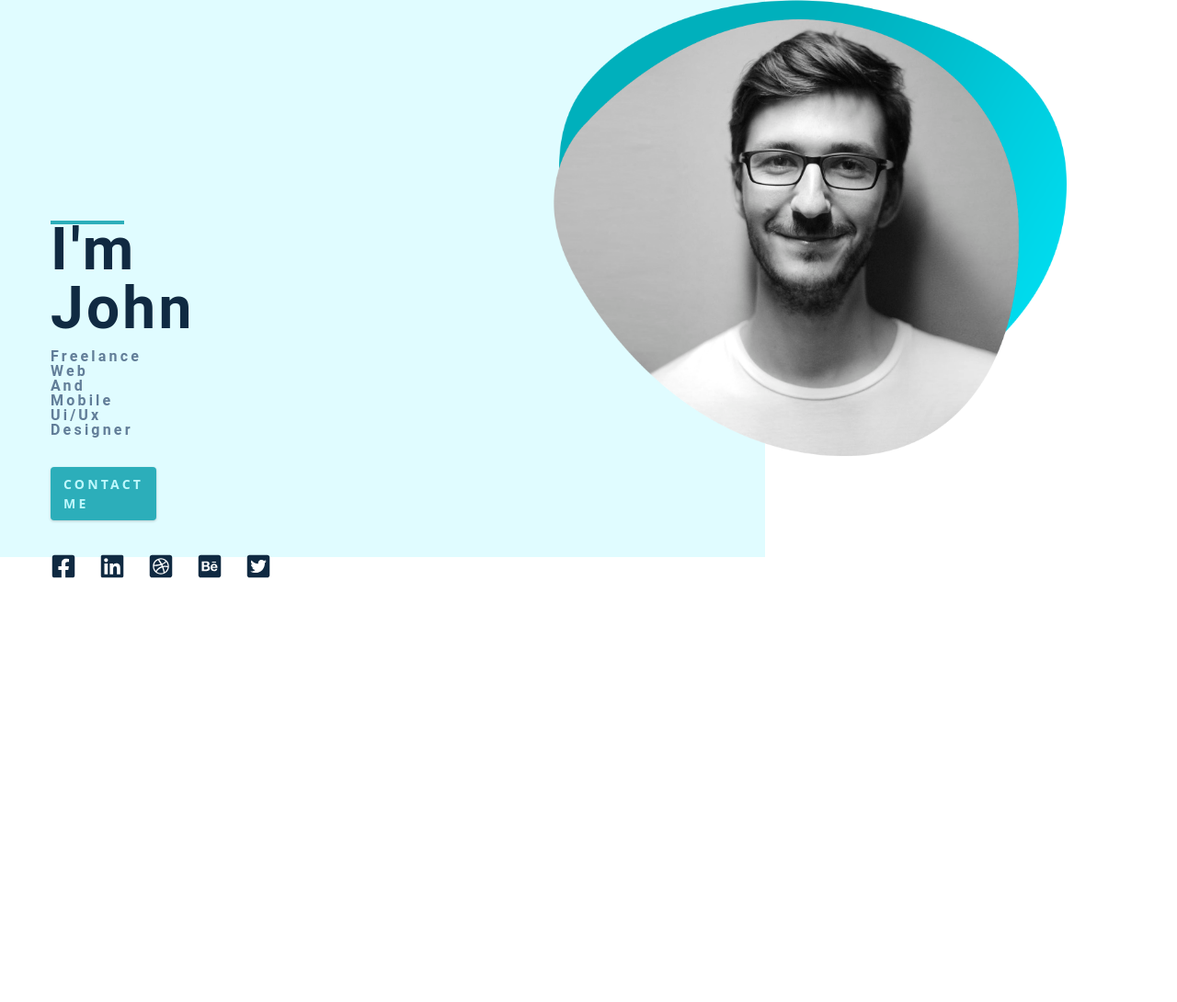
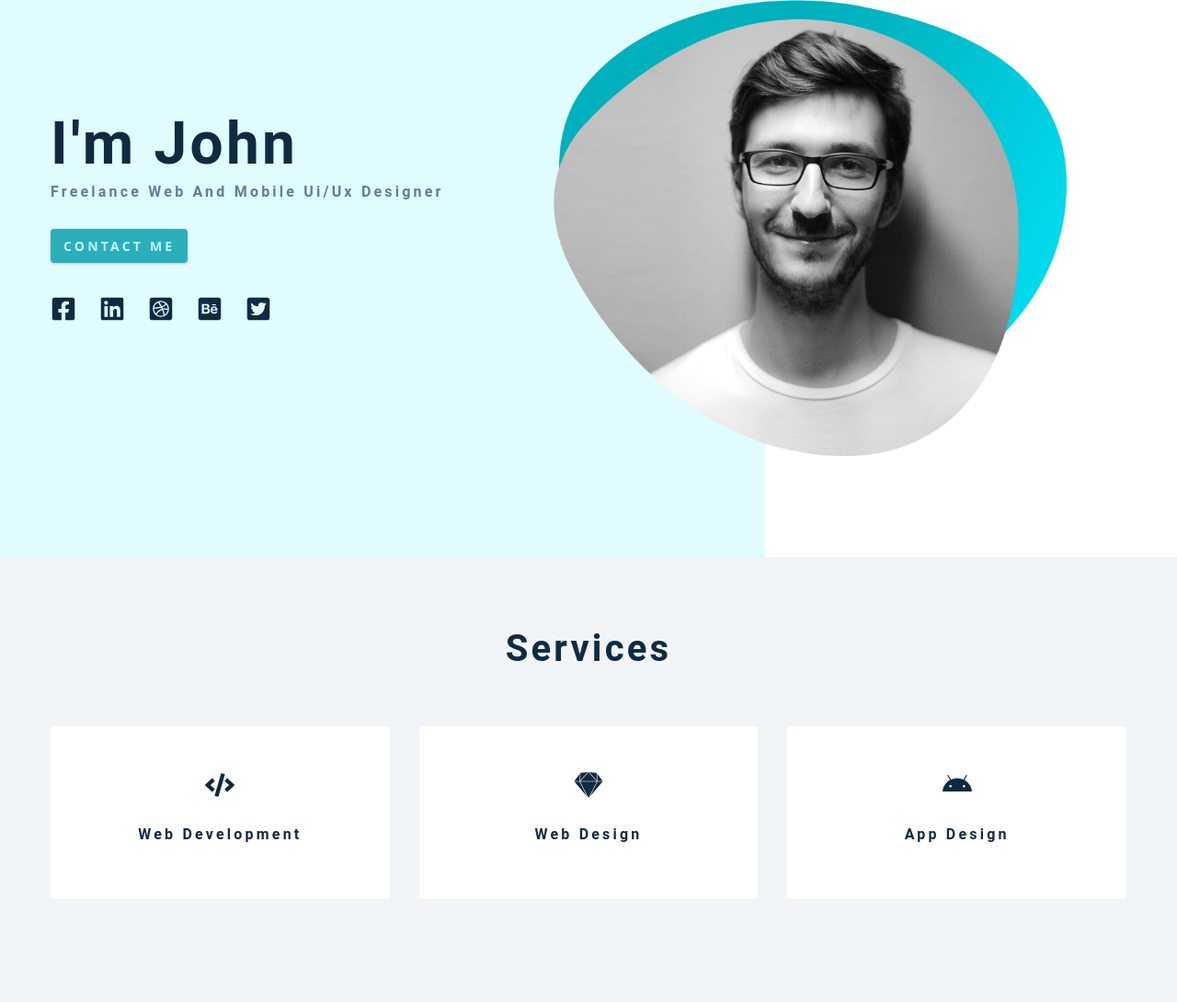
Before and after one commit to jrloom/udemyGatsby, a Gatsby site in the folder starter-project-gatsby-strapi-portfolio-2020/: page / in a window 1280 px wide. Shown: the part 194-1284 px from the top of the page at 92% size. Before the commit the page ends 834 px from the top, so only its background shows below. Built offline with nearby package versions, Linux system fonts and the light colour scheme; Gatsby itself is replaced by a stand-in of ours.

Commit message:
services

```diff
--- a/starter-project-gatsby-strapi-portfolio-2020/src/components/Services.js
+++ b/starter-project-gatsby-strapi-portfolio-2020/src/components/Services.js
@@ -1,8 +1,26 @@
 import React from "react"
 import Title from "./Title"
 import services from "../constants/services"
+
 const Services = () => {
-  return <h2>services component</h2>
+  return (
+    <section className="section bg-grey">
+      <Title title="services" />
+      <div className="section-center services-center">
+        {services.map(service => {
+          const { id, icon, title, text } = service
+
+          return (
+            <article key={id} className="service">
+              {icon}
+              <h4>{title}</h4>
+              <div className="underline">{/* <p>{text}</p> */}</div>
+            </article>
+          )
+        })}
+      </div>
+    </section>
+  )
 }
 
 export default Services
--- a/starter-project-gatsby-strapi-portfolio-2020/src/components/Title.js
+++ b/starter-project-gatsby-strapi-portfolio-2020/src/components/Title.js
@@ -1,7 +1,12 @@
 import React from "react"
 
-const Title = () => {
-  return <h2>title component</h2>
+const Title = ({ title }) => {
+  return (
+    <div className="section-title">
+      <h2>{title || "default title"}</h2>
+      <div className="underline"></div>
+    </div>
+  )
 }
 
 export default Title
--- a/starter-project-gatsby-strapi-portfolio-2020/src/css/main.css
+++ b/starter-project-gatsby-strapi-portfolio-2020/src/css/main.css
@@ -170,14 +170,14 @@
   }
 }
 /* added during recording */
-.underline {
+/* .underline {
   width: 5rem;
   height: 0.25rem;
   margin-bottom: 1.25rem;
   background: var(--clr-primary-5);
   margin-left: auto;
   margin-right: auto;
-}
+} */
 .section-title {
   margin-bottom: 4rem;
   text-align: center;
--- a/starter-project-gatsby-strapi-portfolio-2020/src/pages/index.js
+++ b/starter-project-gatsby-strapi-portfolio-2020/src/pages/index.js
@@ -11,6 +11,7 @@
   return (
     <Layout>
       <Hero />
+      <Services />
     </Layout>
   )
 }
```
